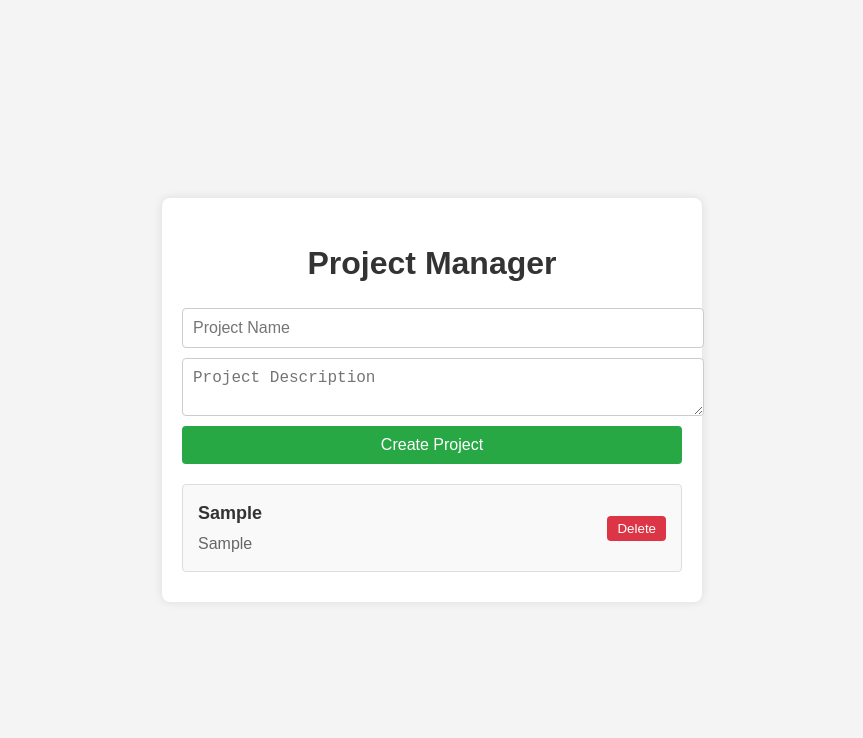
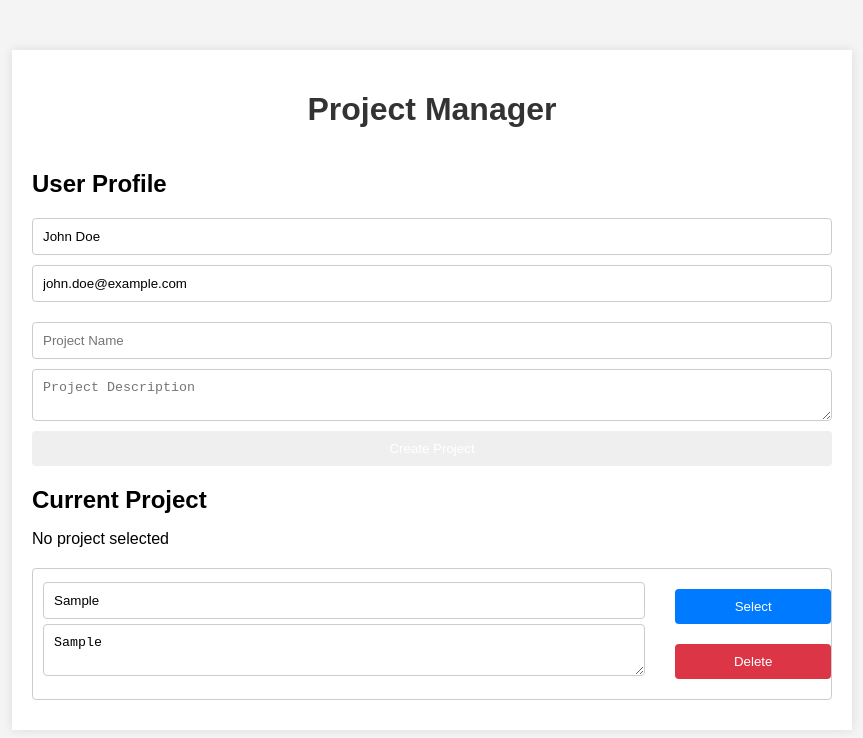
Before and after one commit to PoProstuKrzysztof/ManageMe, a website built with Vite: page ManageMe/index.html in a window 1280 px wide. Both pictures are taken after typing "Sample", "Sample" into the empty fields and a click on the button "Create Project". Shown: the whole page, without its empty margins (208-1071 px from the left). Built offline with nearby package versions, Linux system fonts and the light colour scheme.

Commit message:
Selecting + Editing selected project

```diff
--- a/ManageMe/index.html
+++ b/ManageMe/index.html
@@ -9,10 +9,19 @@
   <body>
     <div class="container">
       <h1>Project Manager</h1>
+      <div class="user-profile">
+          <h2>User Profile</h2>
+          <input type="text" id="userName" placeholder="User Name">
+          <input type="email" id="userEmail" placeholder="User Email">
+      </div>
       <div class="form-group">
           <input type="text" id="projectName" placeholder="Project Name">
           <textarea id="projectDescription" placeholder="Project Description"></textarea>
           <button id="createProjectBtn">Create Project</button>
+      </div>
+      <div id="currentProject">
+          <h2>Current Project</h2>
+          <div id="currentProjectDetails"></div>
       </div>
       <div id="projectList"></div>
   </div>
--- a/ManageMe/src/main.ts
+++ b/ManageMe/src/main.ts
@@ -1,43 +1,86 @@
-import './style.css'
-// src/script/scripts.ts
+import './style.css';
 import { ProjectService } from './services/ProjectService';
-
+import { UserService } from './services/UserService';
+import IProject from './models/IProject';
 
 const projectService = new ProjectService();
+const userService = new UserService();
 
-document.getElementById('createProjectBtn')!.addEventListener('click', () => {
+document.getElementById('createProjectBtn')!.addEventListener('click', createOrUpdateProject);
+
+function createOrUpdateProject() {
     const name = (document.getElementById('projectName') as HTMLInputElement).value;
     const description = (document.getElementById('projectDescription') as HTMLTextAreaElement).value;
 
     if (name && description) {
-        projectService.create(name, description);
+        const currentProjectId = projectService.getCurrentProject()?.id;
+        if (currentProjectId) {
+            projectService.update(currentProjectId, name, description);
+        } else {
+            projectService.create(name, description);
+        }
         renderProjects();
-        (document.getElementById('projectName') as HTMLInputElement).value = '';
-        (document.getElementById('projectDescription') as HTMLTextAreaElement).value = '';
+        clearForm();
+        renderCurrentProject();
     }
-});
+}
 
 function renderProjects() {
     const projectList = document.getElementById('projectList')!;
     projectList.innerHTML = '';
     const projects = projectService.getAll();
+    const currentProjectId = projectService.getCurrentProject()?.id;
+
     projects.forEach(project => {
         const projectItem = document.createElement('div');
         projectItem.className = 'project-item';
+        if (project.id === currentProjectId) {
+            projectItem.classList.add('selected');
+        }
 
         const projectDetails = document.createElement('div');
         projectDetails.className = 'project-details';
-        projectDetails.innerHTML = `<h2>${project.name}</h2><p>${project.description}</p>`;
+
+        const projectNameInput = document.createElement('input');
+        projectNameInput.type = 'text';
+        projectNameInput.value = project.name;
+        projectNameInput.addEventListener('change', (event) => {
+            const target = event.target as HTMLInputElement;
+            projectService.update(project.id, target.value, project.description);
+        });
+
+        const projectDescriptionTextarea = document.createElement('textarea');
+        projectDescriptionTextarea.value = project.description;
+        projectDescriptionTextarea.addEventListener('change', (event) => {
+            const target = event.target as HTMLTextAreaElement;
+            projectService.update(project.id, project.name, target.value);
+        });
+
+        projectDetails.appendChild(projectNameInput);
+        projectDetails.appendChild(projectDescriptionTextarea);
 
         const projectActions = document.createElement('div');
         projectActions.className = 'project-actions';
+
+        const selectButton = document.createElement('button');
+        selectButton.textContent = 'Select';
+        selectButton.className = 'select-btn';
+        selectButton.addEventListener('click', () => {
+            projectService.setCurrentProject(project.id);
+            renderProjects();
+            renderCurrentProject();
+        });
+
         const deleteButton = document.createElement('button');
         deleteButton.textContent = 'Delete';
+        deleteButton.className = 'delete-btn';
         deleteButton.addEventListener('click', () => {
             projectService.delete(project.id);
             renderProjects();
+            renderCurrentProject();
         });
 
+        projectActions.appendChild(selectButton);
         projectActions.appendChild(deleteButton);
         projectItem.appendChild(projectDetails);
         projectItem.appendChild(projectActions);
@@ -45,4 +88,53 @@ function renderProjects() {
     });
 }
 
+function renderCurrentProject() {
+    const currentProjectDetails = document.getElementById('currentProjectDetails')!;
+    const currentProject = projectService.getCurrentProject();
+    if (currentProject) {
+        currentProjectDetails.innerHTML = `
+            <p><strong>Name:</strong> ${currentProject.name}</p>
+            <p><strong>Description:</strong> ${currentProject.description}</p>
+        `;
+        const nameInput = document.getElementById('projectName') as HTMLInputElement;
+        const descriptionTextarea = document.getElementById('projectDescription') as HTMLTextAreaElement;
+
+        nameInput.value = currentProject.name;
+        descriptionTextarea.value = currentProject.description;
+
+        document.getElementById('createProjectBtn')!.textContent = 'Update Project';
+    } else {
+        currentProjectDetails.innerHTML = '<p>No project selected</p>';
+        document.getElementById('createProjectBtn')!.textContent = 'Create Project';
+    }
+}
+
+function renderUser() {
+    const user = userService.getUser();
+    const userNameInput = document.getElementById('userName') as HTMLInputElement;
+    const userEmailInput = document.getElementById('userEmail') as HTMLInputElement;
+
+    userNameInput.value = user.name;
+    userEmailInput.value = user.email;
+
+    userNameInput.addEventListener('change', (event) => {
+        const target = event.target as HTMLInputElement;
+        userService.updateUser(target.value, user.email);
+    });
+
+    userEmailInput.addEventListener('change', (event) => {
+        const target = event.target as HTMLInputElement;
+        userService.updateUser(user.name, target.value);
+    });
+}
+
+function clearForm() {
+    (document.getElementById('projectName') as HTMLInputElement).value = '';
+    (document.getElementById('projectDescription') as HTMLTextAreaElement).value = '';
+    document.getElementById('createProjectBtn')!.textContent = 'Create Project';
+    projectService.clearCurrentProject();
+}
+
 renderProjects();
+renderUser();
+renderCurrentProject();
--- /dev/null
+++ b/ManageMe/src/models/IUser.ts
@@ -0,0 +1,5 @@
+export default interface IUser {
+    id: string;
+    name: string;
+    email: string;
+}
--- a/ManageMe/src/services/ProjectService.ts
+++ b/ManageMe/src/services/ProjectService.ts
@@ -1,16 +1,17 @@
-
 import IProject from '../models/IProject';
 
 export class ProjectService {
     private projects: IProject[];
+    private currentProjectId: string | null;
 
     constructor() {
         const storedProjects = localStorage.getItem('projects');
         this.projects = storedProjects ? JSON.parse(storedProjects) : [];
+        this.currentProjectId = localStorage.getItem('currentProjectId');
     }
 
     create(name: string, description: string): void {
-        const id = crypto.randomUUID();
+        const id = self.crypto.randomUUID();
         const newProject: IProject = { id, name, description };
         this.projects.push(newProject);
         this.saveProjectsToLocalStorage();
@@ -37,6 +38,21 @@ export class ProjectService {
         this.saveProjectsToLocalStorage();
     }
 
+    setCurrentProject(id: string): void {
+        this.currentProjectId = id;
+        localStorage.setItem('currentProjectId', id);
+    }
+
+    getCurrentProject(): IProject | null {
+        const project = this.currentProjectId ? this.getById(this.currentProjectId) : null;
+        return project ?? null;
+    }
+
+    clearCurrentProject(): void {
+        this.currentProjectId = null;
+        localStorage.removeItem('currentProjectId');
+    }
+
     private saveProjectsToLocalStorage(): void {
         localStorage.setItem('projects', JSON.stringify(this.projects));
     }
--- /dev/null
+++ b/ManageMe/src/services/UserService.ts
@@ -0,0 +1,23 @@
+import IUser from '../models/IUser.ts';
+
+export class UserService {
+    private user: IUser;
+
+    constructor() {
+        // Mock zalogowanego użytkownika
+        this.user = {
+            id: '1',
+            name: 'John Doe',
+            email: 'john.doe@example.com'
+        };
+    }
+
+    getUser(): IUser {
+        return this.user;
+    }
+
+    updateUser(name: string, email: string): void {
+        this.user.name = name;
+        this.user.email = email;
+    }
+}
--- a/ManageMe/src/style.css
+++ b/ManageMe/src/style.css
@@ -1,37 +1,18 @@
-:root {
-  font-family: Inter, system-ui, Avenir, Helvetica, Arial, sans-serif;
-  line-height: 1.5;
-  font-weight: 400;
+/* styles.css */
 
-  color-scheme: light dark;
-  color: rgba(255, 255, 255, 0.87);
-  background-color: #242424;
-
-  font-synthesis: none;
-  text-rendering: optimizeLegibility;
-  -webkit-font-smoothing: antialiased;
-  -moz-osx-font-smoothing: grayscale;
-}
-
-/* styles.css */
 body {
   font-family: Arial, sans-serif;
-  background: #f4f4f4;
+  background-color: #f4f4f4;
   margin: 0;
   padding: 0;
-  display: flex;
-  justify-content: center;
-  align-items: center;
-  height: 100vh;
 }
 
 .container {
-  background: white;
-  border-radius: 8px;
+  max-width: 800px;
+  margin: 50px auto;
+  padding: 20px;
+  background-color: #fff;
   box-shadow: 0 0 10px rgba(0, 0, 0, 0.1);
-  padding: 20px;
-  max-width: 500px;
-  width: 100%;
 }
 
 h1 {
@@ -39,34 +20,41 @@ h1 {
   color: #333;
 }
 
+h2 {
+  margin-bottom: 10px;
+}
+
+.user-profile,
 .form-group {
   display: flex;
   flex-direction: column;
   gap: 10px;
+  margin-bottom: 20px;
 }
 
-.form-group input,
-.form-group textarea {
+input[type="text"],
+input[type="email"],
+textarea {
+  width: 100%;
   padding: 10px;
   border: 1px solid #ccc;
   border-radius: 4px;
-  font-size: 16px;
-  width: 100%;
+  box-sizing: border-box;
 }
 
-.form-group button {
+button {
   padding: 10px;
-  background: #28a745;
-  color: white;
+  color: #fff;
   border: none;
   border-radius: 4px;
-  font-size: 16px;
   cursor: pointer;
-  transition: all 0.5s ease-out allow-discrete;
+  transition: background-color 0.3s;
+  width: 100%;
+  box-sizing: border-box;
 }
 
-.form-group button:hover {
-  background: #218838;
+button:hover {
+  background-color: #0056b3;
 }
 
 #projectList {
@@ -74,61 +62,54 @@ h1 {
 }
 
 .project-item {
-  background: #f9f9f9;
-  border: 1px solid #ddd;
-  padding: 15px;
-  border-radius: 4px;
-  margin-bottom: 10px;
   display: flex;
   justify-content: space-between;
   align-items: center;
-  transition: transform 0.3s;
+  padding: 10px;
+  border: 1px solid #ccc;
+  border-radius: 4px;
+  margin-bottom: 10px;
+  transition: border-color 0.3s;
 }
 
-.project-item:hover {
-  transform: scale(1.02);
+.project-item.selected {
+  border-color: #007bff;
 }
 
 .project-details {
   flex-grow: 1;
-  margin-right: 10px;
 }
 
-.project-details h2 {
-  margin: 0 0 5px;
-  font-size: 18px;
-  color: #333;
-}
-
-.project-details p {
-  margin: 0;
-  color: #666;
+.project-details input[type="text"],
+.project-details textarea {
+  width: calc(100% - 20px);
+  margin-bottom: 5px;
 }
 
 .project-actions button {
-  background: #dc3545;
-  color: white;
-  border: none;
-  border-radius: 4px;
-  padding: 5px 10px;
-  cursor: pointer;
-  transition: all 0.5s ease-out allow-discrete;
+  margin: 10px;
 }
 
-.project-actions button:hover {
-  background: #c82333;
+.delete-btn {
+  background-color: #dc3545;
 }
 
+.delete-btn:hover {
+  background-color: #c82333;
+}
 
-@media (prefers-color-scheme: light) {
-  :root {
-    color: #213547;
-    background-color: #ffffff;
-  }
-  a:hover {
-    color: #747bff;
-  }
-  button {
-    background-color: #f9f9f9;
-  }
+.select-btn {
+  background-color: #007bff;
 }
+
+.select-btn:hover {
+  background-color: #0056b3;
+}
+
+.edit-btn {
+  background-color: #ffc107;
+}
+
+.edit-btn:hover {
+  background-color: #e0a800;
+}
```
Also changed, not shown: ManageMe/src/scripts/scripts.ts (deleted, +0 -47 lines). Lines whose indentation alone changed are shown as unchanged.
